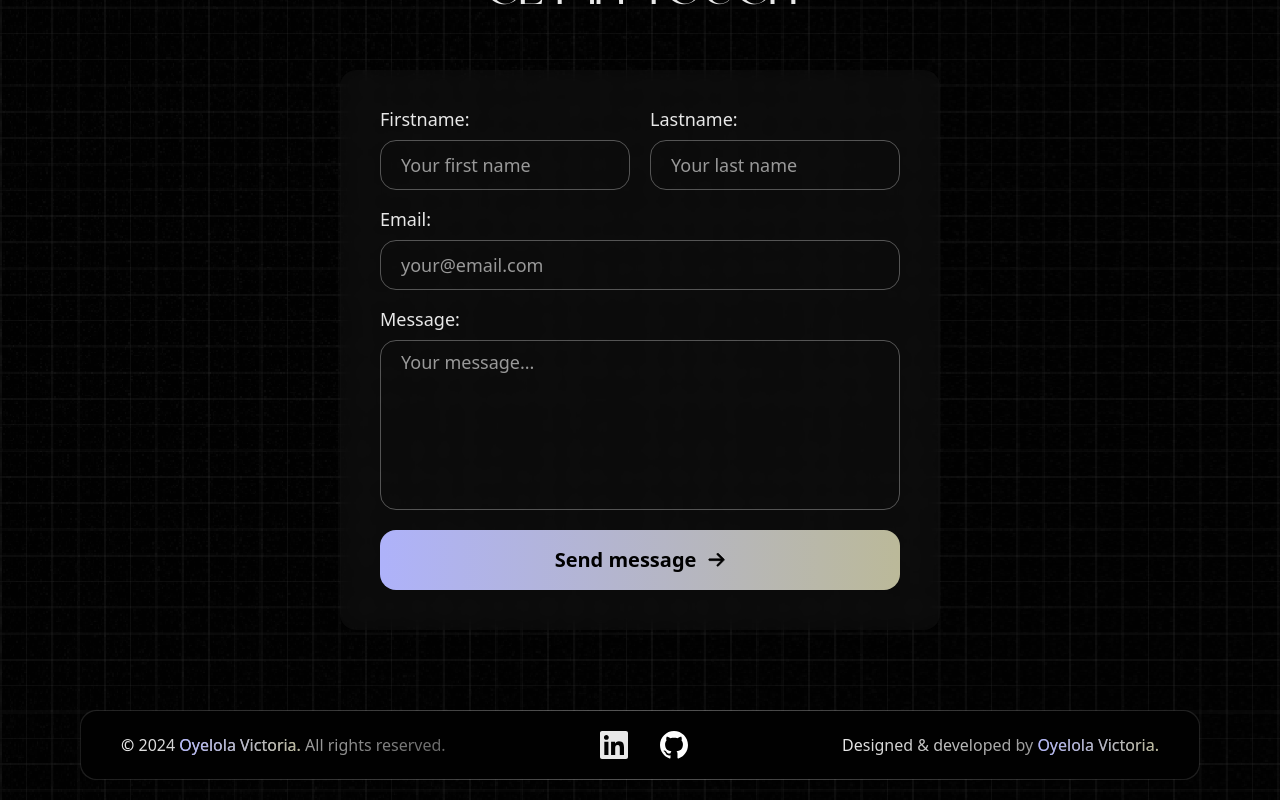
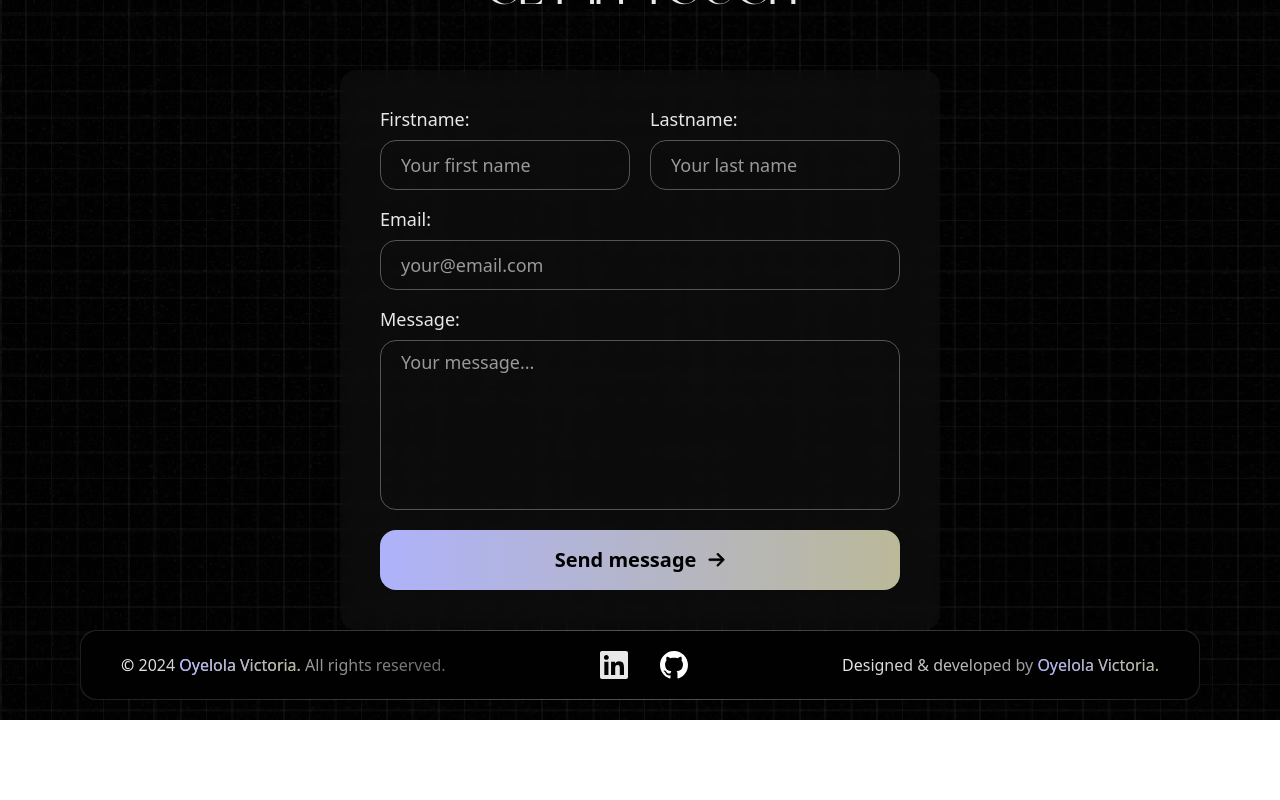
Before and after one commit to VriaA/portfolio, a React (Vite) app: page / in a window 1280 px wide. Shown: the part 6072-6872 px from the top of the page. After the commit the page ends 6792 px from the top, so only its background shows below. Built offline with nearby package versions, Linux system fonts and the light colour scheme; a web font is replaced by a local one.

Commit message:
remove footer from main

```diff
--- a/src/App.tsx
+++ b/src/App.tsx
@@ -20,8 +20,8 @@ function App() {
           <Projects />
           <Experience />
           <Contact />
-          <Footer />
         </main>
+        <Footer />
       </AppContextProvider>
     </div>
   )
```
